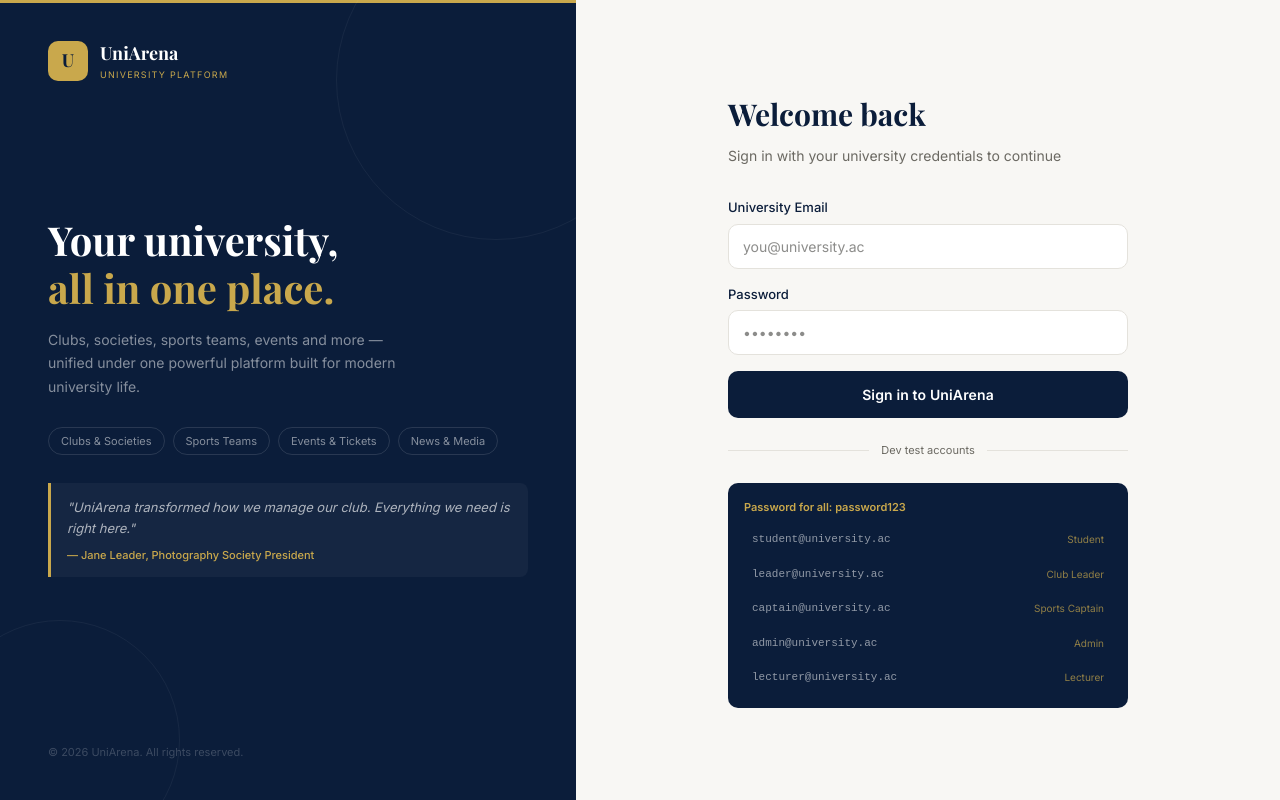
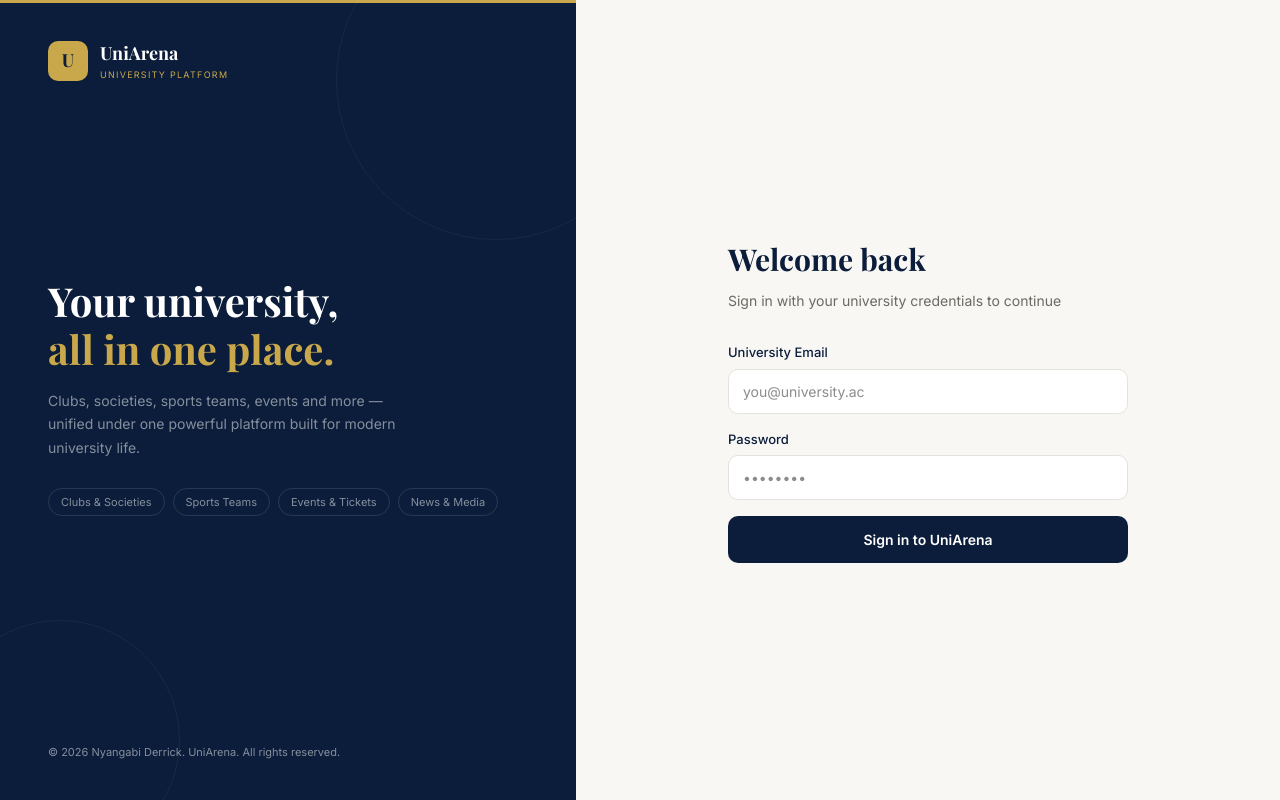
Before and after one commit to NyangabiDerrick/UniArena, a Next.js app in the folder frontend/: page /auth/login in a window 1280 px wide. Built offline with nearby package versions, Linux system fonts and the light colour scheme.

Commit message:
fix: remove dev accounts and testimonial from login page

```diff
--- a/frontend/src/app/auth/login/page.tsx
+++ b/frontend/src/app/auth/login/page.tsx
@@ -3,14 +3,6 @@
 import { signIn } from "next-auth/react"
 import { useState } from "react"
 import { useRouter } from "next/navigation"
-
-const testAccounts = [
-  { email: "student@university.ac", role: "Student" },
-  { email: "leader@university.ac", role: "Club Leader" },
-  { email: "captain@university.ac", role: "Sports Captain" },
-  { email: "admin@university.ac", role: "Admin" },
-  { email: "lecturer@university.ac", role: "Lecturer" },
-]
 
 export default function LoginPage() {
   const router = useRouter()
@@ -32,248 +24,110 @@ export default function LoginPage() {
     }
   }
 
+  const inputStyle = {
+    width: "100%", padding: "11px 14px", fontSize: 14, borderRadius: 10,
+    border: "1.5px solid #E4E2DC", background: "white", color: "#1A1916",
+    outline: "none", fontFamily: "'Inter', sans-serif"
+  }
+
   return (
-    <div style={{
-      minHeight: "100vh",
-      display: "flex",
-      fontFamily: "'Inter', sans-serif",
-      background: "#F8F7F4"
-    }}>
+    <div style={{ minHeight: "100vh", display: "flex", fontFamily: "'Inter', sans-serif", background: "#F8F7F4" }}>
 
-      {/* ── Left branding panel ── */}
+      {/* Left branding panel */}
       <div style={{
-        width: "45%",
-        minHeight: "100vh",
-        background: "#0B1D3A",
-        display: "flex",
-        flexDirection: "column",
-        padding: "40px 48px",
-        position: "relative",
-        overflow: "hidden"
+        width: "45%", minHeight: "100vh", background: "#0B1D3A",
+        display: "flex", flexDirection: "column", padding: "40px 48px",
+        position: "relative", overflow: "hidden"
       }}>
-        {/* Gold top line */}
         <div style={{ position: "absolute", top: 0, left: 0, right: 0, height: 3, background: "#C9A84C" }} />
+        <div style={{ position: "absolute", top: -80, right: -80, width: 320, height: 320, borderRadius: "50%", border: "1px solid rgba(255,255,255,0.05)" }} />
+        <div style={{ position: "absolute", bottom: -60, left: -60, width: 240, height: 240, borderRadius: "50%", border: "1px solid rgba(255,255,255,0.05)" }} />
 
-        {/* Decorative circles */}
-        <div style={{
-          position: "absolute", top: -80, right: -80,
-          width: 320, height: 320, borderRadius: "50%",
-          border: "1px solid rgba(255,255,255,0.05)"
-        }} />
-        <div style={{
-          position: "absolute", bottom: -60, left: -60,
-          width: 240, height: 240, borderRadius: "50%",
-          border: "1px solid rgba(255,255,255,0.05)"
-        }} />
-
-        {/* Logo */}
         <div style={{ display: "flex", alignItems: "center", gap: 12, marginBottom: "auto" }}>
           <div style={{
-            width: 40, height: 40, borderRadius: 10,
-            background: "#C9A84C", color: "#0B1D3A",
+            width: 40, height: 40, borderRadius: 10, background: "#C9A84C", color: "#0B1D3A",
             display: "flex", alignItems: "center", justifyContent: "center",
             fontFamily: "'Playfair Display', serif", fontWeight: 700, fontSize: 18
           }}>U</div>
           <div>
-            <div style={{ fontFamily: "'Playfair Display', serif", fontWeight: 700, fontSize: 18, color: "white" }}>
-              UniArena
-            </div>
-            <div style={{ fontSize: 9, color: "#C9A84C", letterSpacing: "0.14em", marginTop: 1 }}>
-              UNIVERSITY PLATFORM
-            </div>
+            <div style={{ fontFamily: "'Playfair Display', serif", fontWeight: 700, fontSize: 18, color: "white" }}>UniArena</div>
+            <div style={{ fontSize: 9, color: "#C9A84C", letterSpacing: "0.14em", marginTop: 1 }}>UNIVERSITY PLATFORM</div>
           </div>
         </div>
 
-        {/* Main copy — vertically centred */}
         <div style={{ flex: 1, display: "flex", flexDirection: "column", justifyContent: "center", gap: 28 }}>
           <div>
             <h1 style={{
-              fontFamily: "'Playfair Display', serif",
-              fontSize: 40, fontWeight: 700, color: "white",
-              lineHeight: 1.2, marginBottom: 16
+              fontFamily: "'Playfair Display', serif", fontSize: 40, fontWeight: 700,
+              color: "white", lineHeight: 1.2, marginBottom: 16
             }}>
               Your university,<br />
               <span style={{ color: "#C9A84C" }}>all in one place.</span>
             </h1>
             <p style={{ fontSize: 14, color: "rgba(255,255,255,0.5)", lineHeight: 1.7, maxWidth: 360 }}>
-              Clubs, societies, sports teams, events and more —
-              unified under one powerful platform built for modern university life.
+              Clubs, societies, sports teams, events and more — unified under one
+              powerful platform built for modern university life.
             </p>
           </div>
-
-          {/* Feature pills */}
           <div style={{ display: "flex", flexWrap: "wrap", gap: 8 }}>
             {["Clubs & Societies", "Sports Teams", "Events & Tickets", "News & Media"].map(f => (
               <span key={f} style={{
                 fontSize: 11, padding: "5px 12px", borderRadius: 99,
-                border: "1px solid rgba(255,255,255,0.12)",
-                color: "rgba(255,255,255,0.5)"
+                border: "1px solid rgba(255,255,255,0.12)", color: "rgba(255,255,255,0.5)"
               }}>{f}</span>
             ))}
           </div>
-
-          {/* Quote */}
-          <div style={{
-            borderLeft: "3px solid #C9A84C",
-            paddingLeft: 16,
-            background: "rgba(255,255,255,0.04)",
-            padding: "14px 16px",
-            borderRadius: "0 8px 8px 0"
-          }}>
-            <p style={{ fontSize: 13, color: "rgba(255,255,255,0.65)", lineHeight: 1.6, fontStyle: "italic" }}>
-              "UniArena transformed how we manage our club. Everything we need is right here."
-            </p>
-            <p style={{ fontSize: 11, color: "#C9A84C", marginTop: 8, fontWeight: 500 }}>
-              — Jane Leader, Photography Society President
-            </p>
-          </div>
         </div>
 
-        {/* Footer */}
-        <p style={{ fontSize: 11, color: "rgba(255,255,255,0.2)", marginTop: 32 }}>
-          © 2026 UniArena. All rights reserved.
+        <p style={{ fontSize: 11, color: "rgba(255,255,255,0.5)", marginTop: 32 }}>
+          © 2026 Nyangabi Derrick. UniArena. All rights reserved.
         </p>
       </div>
 
-      {/* ── Right form panel ── */}
-      <div style={{
-        flex: 1,
-        display: "flex",
-        alignItems: "center",
-        justifyContent: "center",
-        padding: "40px 48px"
-      }}>
+      {/* Right form panel */}
+      <div style={{ flex: 1, display: "flex", alignItems: "center", justifyContent: "center", padding: "40px 48px" }}>
         <div style={{ width: "100%", maxWidth: 400 }}>
-
-          {/* Heading */}
           <h2 style={{
-            fontFamily: "'Playfair Display', serif",
-            fontSize: 30, fontWeight: 700,
+            fontFamily: "'Playfair Display', serif", fontSize: 30, fontWeight: 700,
             color: "#0B1D3A", marginBottom: 8
-          }}>
-            Welcome back
-          </h2>
+          }}>Welcome back</h2>
           <p style={{ fontSize: 14, color: "#6B6962", marginBottom: 32 }}>
             Sign in with your university credentials to continue
           </p>
 
-          {/* Error */}
           {error && (
             <div style={{
               padding: "10px 14px", borderRadius: 8, marginBottom: 20,
-              background: "#FEF2F2", color: "#991B1B",
-              border: "1px solid #FECACA", fontSize: 13
-            }}>
-              {error}
-            </div>
+              background: "#FEF2F2", color: "#991B1B", border: "1px solid #FECACA", fontSize: 13
+            }}>{error}</div>
           )}
 
-          {/* Form */}
           <form onSubmit={handleLogin} style={{ display: "flex", flexDirection: "column", gap: 16 }}>
             <div>
               <label style={{ display: "block", fontSize: 13, fontWeight: 500, color: "#0B1D3A", marginBottom: 6 }}>
                 University Email
               </label>
-              <input
-                type="email"
-                value={email}
-                onChange={e => setEmail(e.target.value)}
-                placeholder="you@university.ac"
-                required
-                style={{
-                  width: "100%", padding: "11px 14px",
-                  fontSize: 14, borderRadius: 10,
-                  border: "1.5px solid #E4E2DC",
-                  background: "white", color: "#1A1916",
-                  outline: "none", transition: "border 0.15s",
-                  fontFamily: "'Inter', sans-serif"
-                }}
-                onFocus={e => e.target.style.borderColor = "#0B1D3A"}
-                onBlur={e => e.target.style.borderColor = "#E4E2DC"}
-              />
+              <input type="email" value={email} onChange={e => setEmail(e.target.value)}
+                placeholder="you@university.ac" required style={inputStyle} />
             </div>
-
             <div>
               <label style={{ display: "block", fontSize: 13, fontWeight: 500, color: "#0B1D3A", marginBottom: 6 }}>
                 Password
               </label>
-              <input
-                type="password"
-                value={password}
-                onChange={e => setPassword(e.target.value)}
-                placeholder="••••••••"
-                required
-                style={{
-                  width: "100%", padding: "11px 14px",
-                  fontSize: 14, borderRadius: 10,
-                  border: "1.5px solid #E4E2DC",
-                  background: "white", color: "#1A1916",
-                  outline: "none", transition: "border 0.15s",
-                  fontFamily: "'Inter', sans-serif"
-                }}
-                onFocus={e => e.target.style.borderColor = "#0B1D3A"}
-                onBlur={e => e.target.style.borderColor = "#E4E2DC"}
-              />
+              <input type="password" value={password} onChange={e => setPassword(e.target.value)}
+                placeholder="••••••••" required style={inputStyle} />
             </div>
-
-            <button
-              type="submit"
-              disabled={loading}
-              style={{
-                width: "100%", padding: "13px",
-                borderRadius: 10, border: "none",
-                background: loading ? "#8A9BC0" : "#0B1D3A",
-                color: "white", fontSize: 14, fontWeight: 600,
-                cursor: loading ? "not-allowed" : "pointer",
-                transition: "background 0.15s", letterSpacing: "0.01em",
-                fontFamily: "'Inter', sans-serif"
-              }}
-              onMouseEnter={e => { if (!loading) (e.currentTarget as HTMLElement).style.background = "#152848" }}
-              onMouseLeave={e => { if (!loading) (e.currentTarget as HTMLElement).style.background = "#0B1D3A" }}
-            >
+            <button type="submit" disabled={loading} style={{
+              width: "100%", padding: 13, borderRadius: 10, border: "none",
+              background: loading ? "#8A9BC0" : "#0B1D3A", color: "white",
+              fontSize: 14, fontWeight: 600, cursor: loading ? "not-allowed" : "pointer",
+              fontFamily: "'Inter', sans-serif"
+            }}>
               {loading ? "Signing in..." : "Sign in to UniArena"}
             </button>
           </form>
-
-          {/* Divider */}
-          <div style={{ display: "flex", alignItems: "center", gap: 12, margin: "24px 0" }}>
-            <div style={{ flex: 1, height: 1, background: "#E4E2DC" }} />
-            <span style={{ fontSize: 11, color: "#6B6962" }}>Dev test accounts</span>
-            <div style={{ flex: 1, height: 1, background: "#E4E2DC" }} />
-          </div>
-
-          {/* Test accounts */}
-          <div style={{
-            background: "#0B1D3A", borderRadius: 10, padding: 16,
-            display: "flex", flexDirection: "column", gap: 6
-          }}>
-            <p style={{ fontSize: 11, color: "#C9A84C", fontWeight: 600, marginBottom: 4 }}>
-              Password for all: password123
-            </p>
-            {testAccounts.map(acc => (
-              <button
-                key={acc.email}
-                onClick={() => { setEmail(acc.email); setPassword("password123") }}
-                style={{
-                  display: "flex", justifyContent: "space-between", alignItems: "center",
-                  padding: "6px 8px", borderRadius: 6, border: "none",
-                  background: "transparent", cursor: "pointer",
-                  transition: "background 0.1s"
-                }}
-                onMouseEnter={e => (e.currentTarget as HTMLElement).style.background = "rgba(255,255,255,0.06)"}
-                onMouseLeave={e => (e.currentTarget as HTMLElement).style.background = "transparent"}
-              >
-                <span style={{ fontFamily: "monospace", fontSize: 11, color: "rgba(255,255,255,0.55)" }}>
-                  {acc.email}
-                </span>
-                <span style={{ fontSize: 10, color: "rgba(201,168,76,0.7)" }}>{acc.role}</span>
-              </button>
-            ))}
-          </div>
-
         </div>
       </div>
-
     </div>
   )
 }
```
